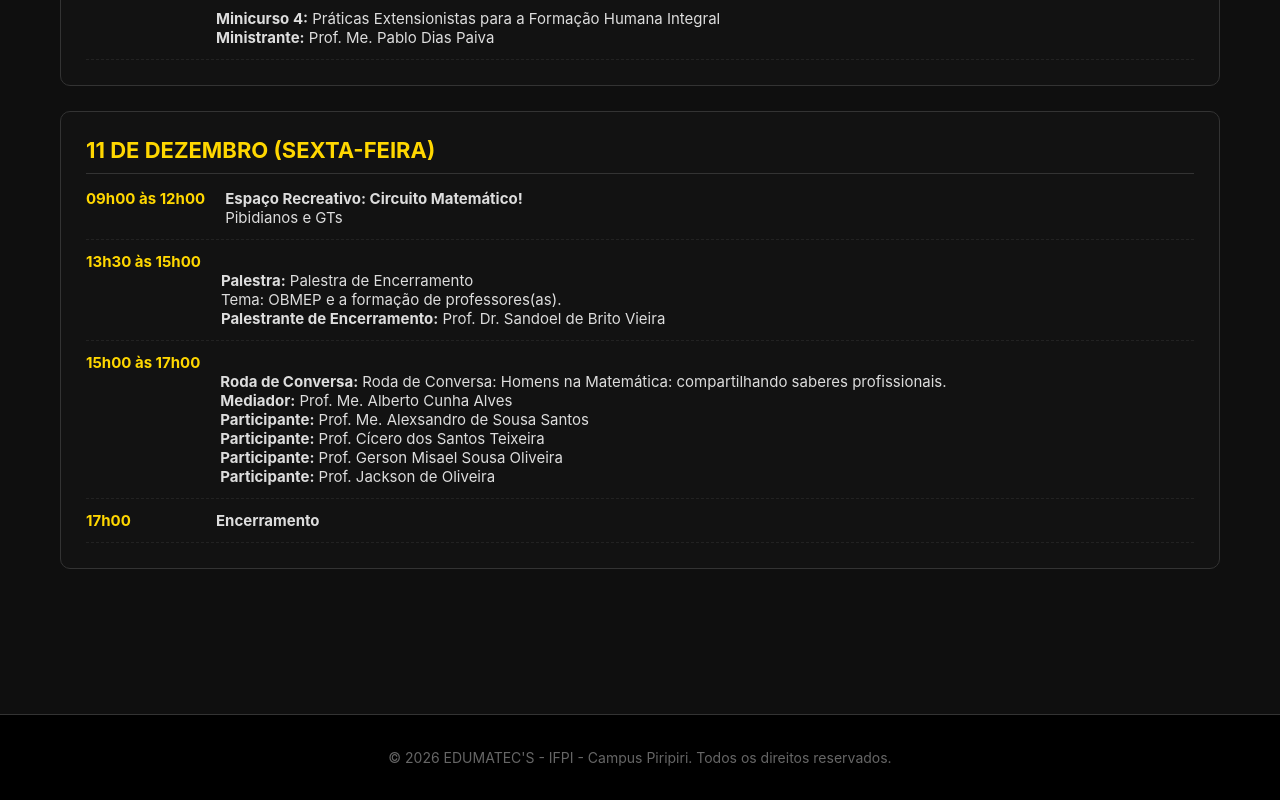
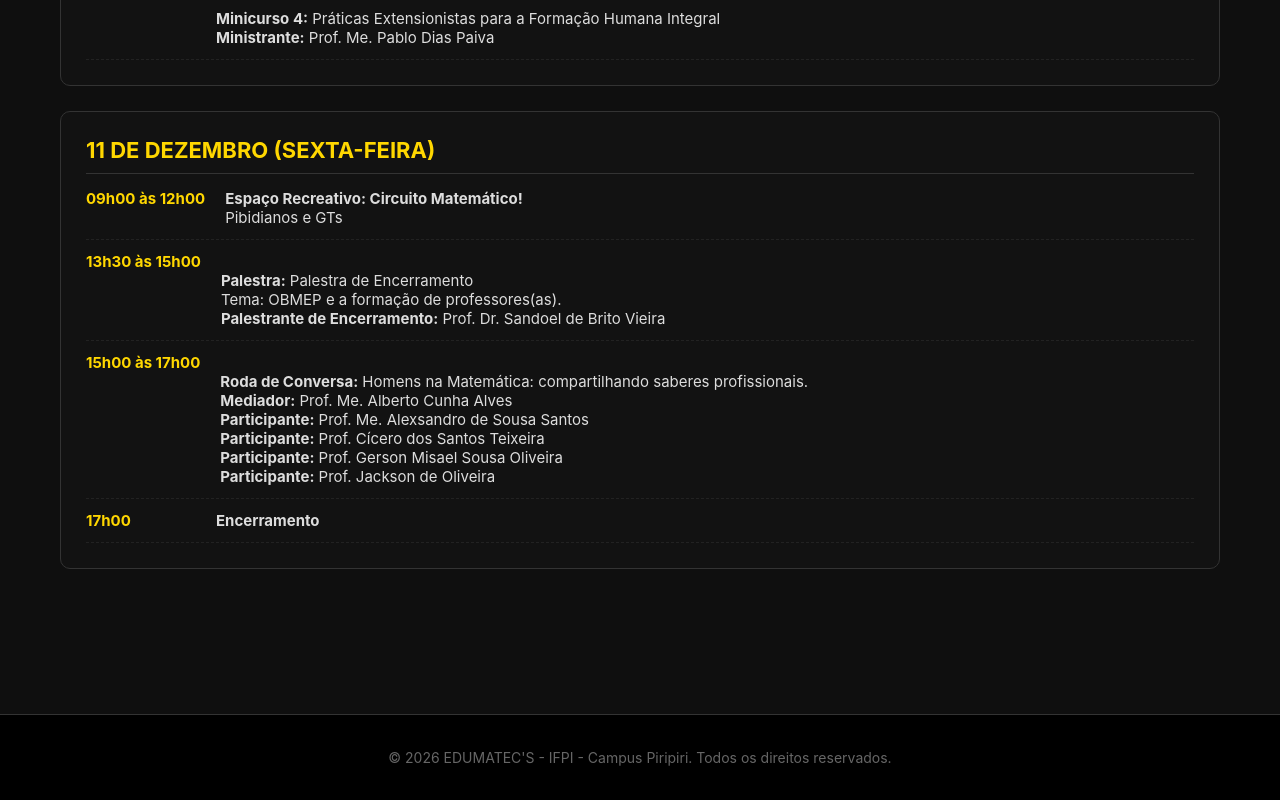
Before and after one commit to edumatecs/edumatecsifpicapir2026, a React (Vite) app: page /edumatecsifpicapir2026/programacao in a window 1280 px wide. Shown: the part 2277-3077 px from the top of the page. Built offline with nearby package versions, Linux system fonts and the light colour scheme.

Commit message:
fix: remove texto duplicado da roda de conversa

```diff
--- a/src/data/activities.ts
+++ b/src/data/activities.ts
@@ -41,7 +41,7 @@ export const activities: Activity[] = [
         id: 'roda-de-conversa-homens-na-matematica',
         type: 'roda-de-conversa',
         title:
-            'Roda de Conversa: Homens na Matemática: compartilhando saberes profissionais.',
+            'Homens na Matemática: compartilhando saberes profissionais.',
         participants: [
             {
                 person: findPerson('alberto-cunha-alves'),
```
